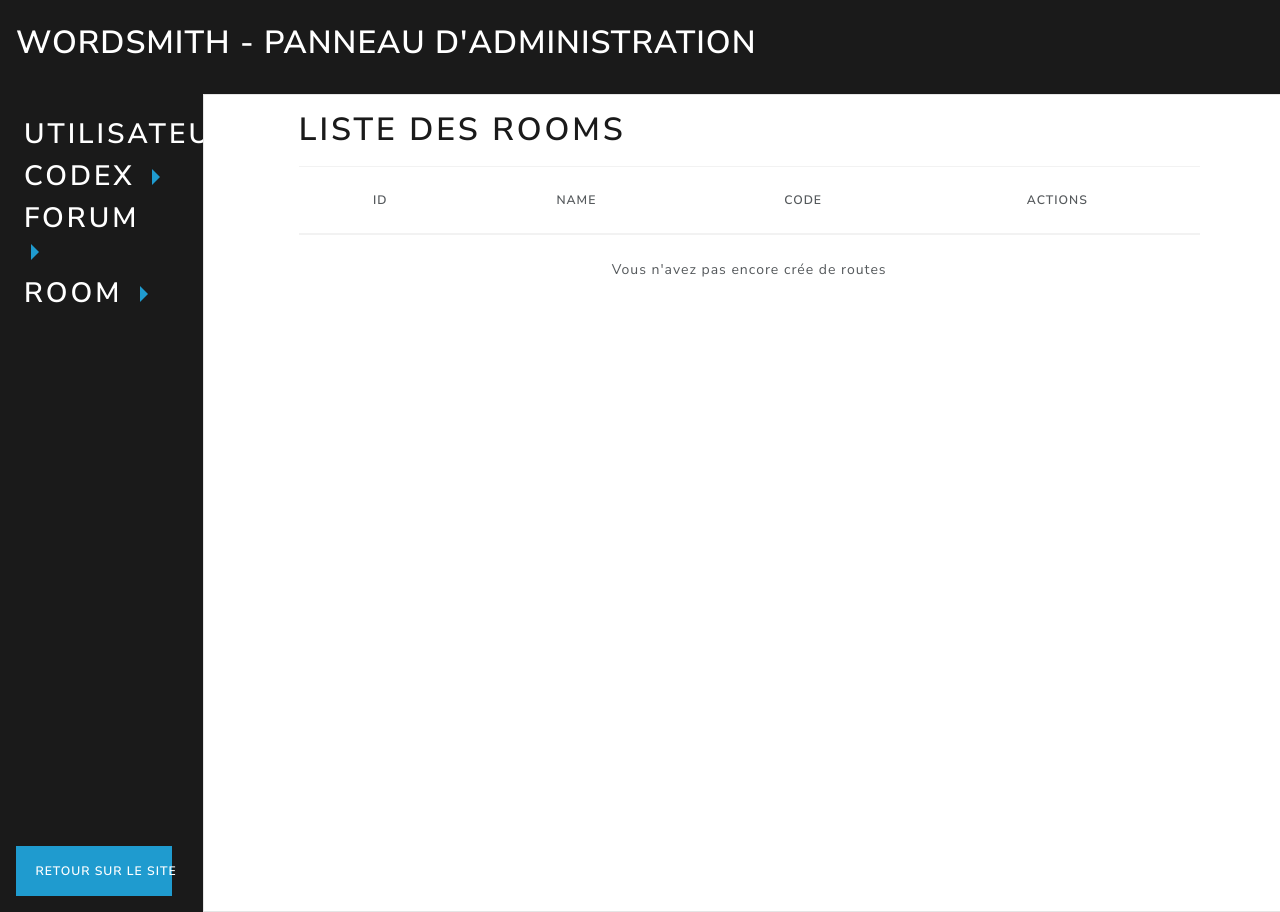
After one commit to Shiakan/Wordsmith, a Symfony app: template symfony/templates/backend/room/index.html.twig in a window 1280 px wide. The commit adds this page. Run offline with Twig, Linux system fonts and the light colour scheme; the template is opened without the code that fills it, so the values that code supplies are empty; some libraries are stand-ins or nearby versions.

Commit message:
BackendRoom List

```diff
--- a/symfony/src/Controller/Backend/Forum/RankController.php
+++ b/symfony/src/Controller/Backend/Forum/RankController.php
@@ -20,7 +20,7 @@ class RankController extends Controller
     /**
      * @Route("/", name="backend_rank_index", methods="GET|POST")
      */
-    public function index(RankRepository $rankRepository, Request $request): Response
+    public function index( Request $request): Response
     {
         //On récupère les rangs
         $repository = $this->getDoctrine()->getRepository(Rank::class);
--- a/symfony/templates/backend/basebackend.html.twig
+++ b/symfony/templates/backend/basebackend.html.twig
@@ -61,9 +61,7 @@
                             <a class="dropdown-toggle text-info" href="#" role="button" id="dropdownMenuLink3" data-toggle="dropdown" aria-haspopup="true" aria-expanded="false">
                             </a>
                             <div class="dropdown-menu" aria-labelledby="dropdownMenuLink3">
-                                <a class="dropdown-item" href="#">Liste des Rooms</a>
-                                <a class="dropdown-item" href="#">Another action</a>
-                                <a class="dropdown-item" href="#">Something else here</a>
+                                <a class="dropdown-item" href="{{path('backend_room_index')}}">Liste des Rooms</a>
                             </div>
                         </h2>
                     </div>
--- a/symfony/templates/backend/forum/rank/_delete_form.html.twig
+++ b/symfony/templates/backend/forum/rank/_delete_form.html.twig
@@ -1,4 +1,4 @@
-<form method="post" action="{{ path('backend_rank_delete', {'id': rank.id}) }}" onsubmit="return confirm('Are you sure you want to delete this item?');"class="btn-delete">
+<form method="post" action="{{ path('backend_rank_delete', {'id': rank.id}) }}" onsubmit="return confirm('Etes vous sur de vouloir supprimer ce rang?');"class="btn-delete">
     <input type="hidden" name="_method" value="DELETE">
     <input type="hidden" name="_token" value="{{ csrf_token('delete' ~ rank.id) }}">
     <button title="Supprimer le rang" class="btn btn-danger"><i class="fas fa-trash-alt"></i></button>
--- /dev/null
+++ b/symfony/templates/backend/room/_delete_form.html.twig
@@ -0,0 +1,5 @@
+<form method="post" action="{{ path('backend_room_delete', {'id': room.id}) }}" onsubmit="return confirm('Etes vous sur de vouloir supprimer cette room?');"class="btn-delete">
+    <input type="hidden" name="_method" value="DELETE">
+    <input type="hidden" name="_token" value="{{ csrf_token('delete' ~ room.id) }}">
+    <button title="Supprimer le rang" class="btn btn-danger"><i class="fas fa-trash-alt"></i></button>
+</form>
--- /dev/null
+++ b/symfony/templates/backend/room/_form.html.twig
@@ -0,0 +1,4 @@
+{{ form_start(form) }}
+    {{ form_widget(form) }}
+    <button class="btn">{{ button_label|default('Save') }}</button>
+{{ form_end(form) }}
--- /dev/null
+++ b/symfony/templates/backend/room/index.html.twig
@@ -0,0 +1,33 @@
+{% extends 'backend/basebackend.html.twig' %}
+
+{% block title %}Room index{% endblock %}
+
+{% block main %}
+    <h1 class="mb-3 mt-3">Liste des rooms</h1>
+    <table class="table table-hover text-center">
+        <thead>
+            <tr>
+                <th scope="col">Id</th>
+                <th scope="col">Name</th>
+                <th scope="col">Code</th>
+                <th scope="col">actions</th>
+            </tr>
+        </thead>
+        <tbody>
+        {% for room in rooms %}
+            <tr class="table-light">
+                <td>{{ room.id }}</td>
+                <td>{{ room.name }}</td>
+                <td>{{ room.code }}</td>
+                <td>
+                     {{ include('backend/room/_delete_form.html.twig') }}
+                </td>
+            </tr>
+        {% else %}
+            <tr>
+                <td colspan="4">Vous n'avez pas encore crée de routes </td>
+            </tr>
+        {% endfor %}
+        </tbody>
+    </table>
+{% endblock %}
```
Also changed, not shown: symfony/src/Controller/Backend/RoomBackendController.php (added, +43 -0 lines).
